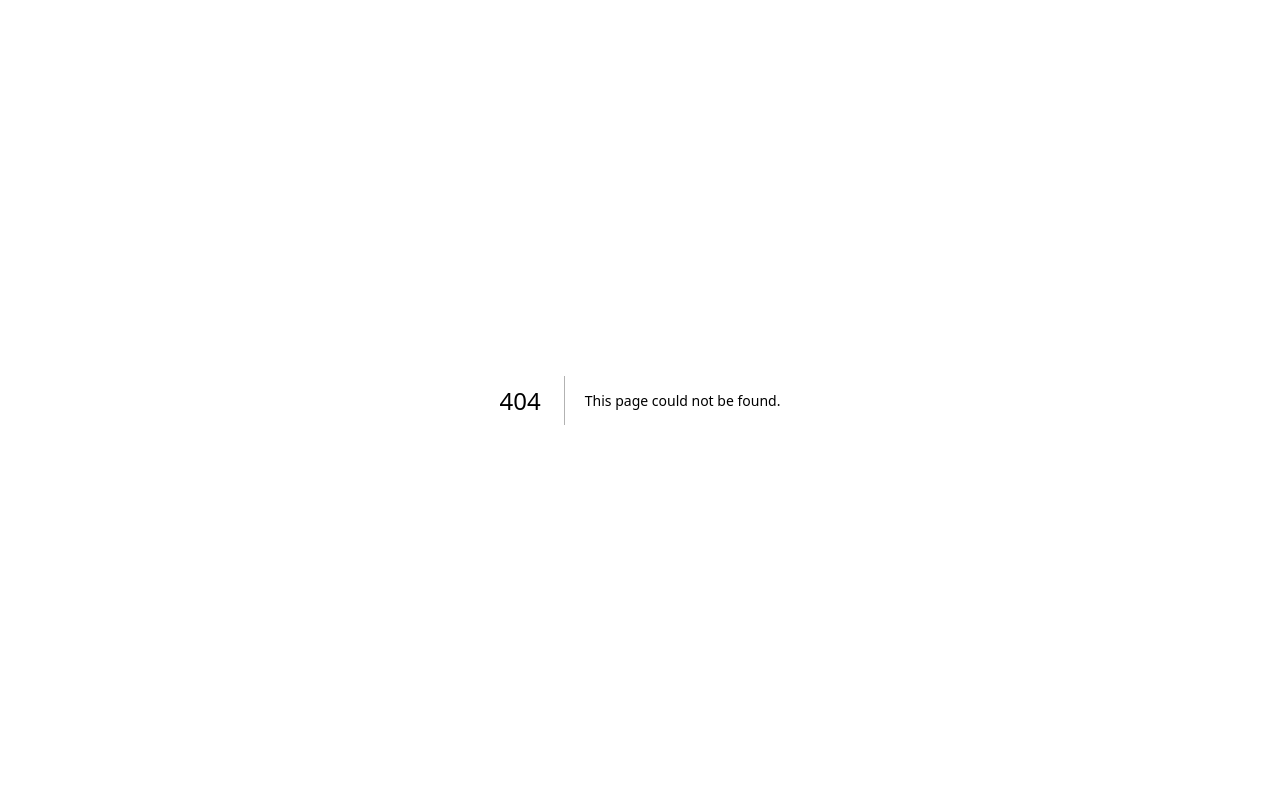
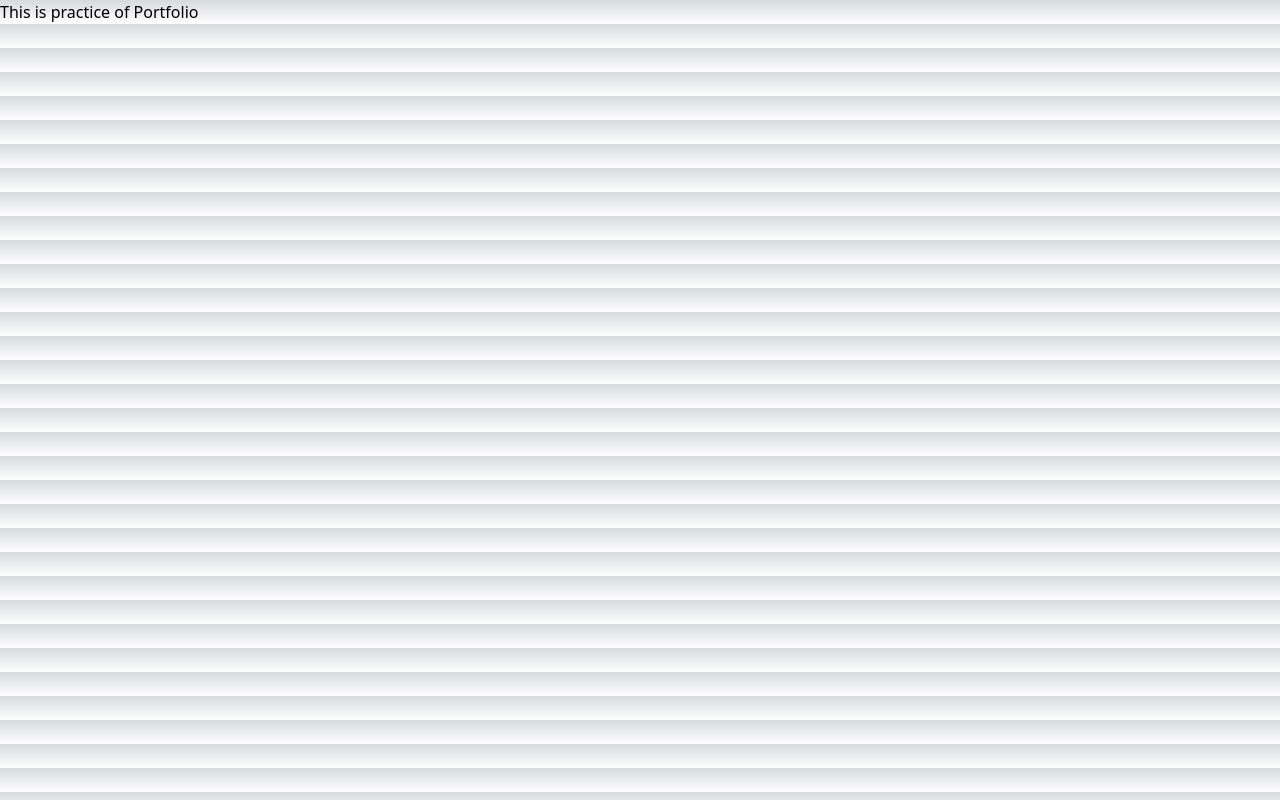
Before and after one commit to sun4205/hanna_portfolio, a Next.js app: page /Portfolio1 in a window 1280 px wide. Before the commit this address had no page. Built offline with nearby package versions, Linux system fonts and the light colour scheme.

Commit message:
practice portfolio

```diff
--- /dev/null
+++ b/pages/Portfolio1.jsx
@@ -0,0 +1,10 @@
+const Portfolio1 = () => {
+
+    return(
+
+        <div>This is practice of Portfolio</div>
+    )
+
+}
+
+export default Portfolio1;
```
